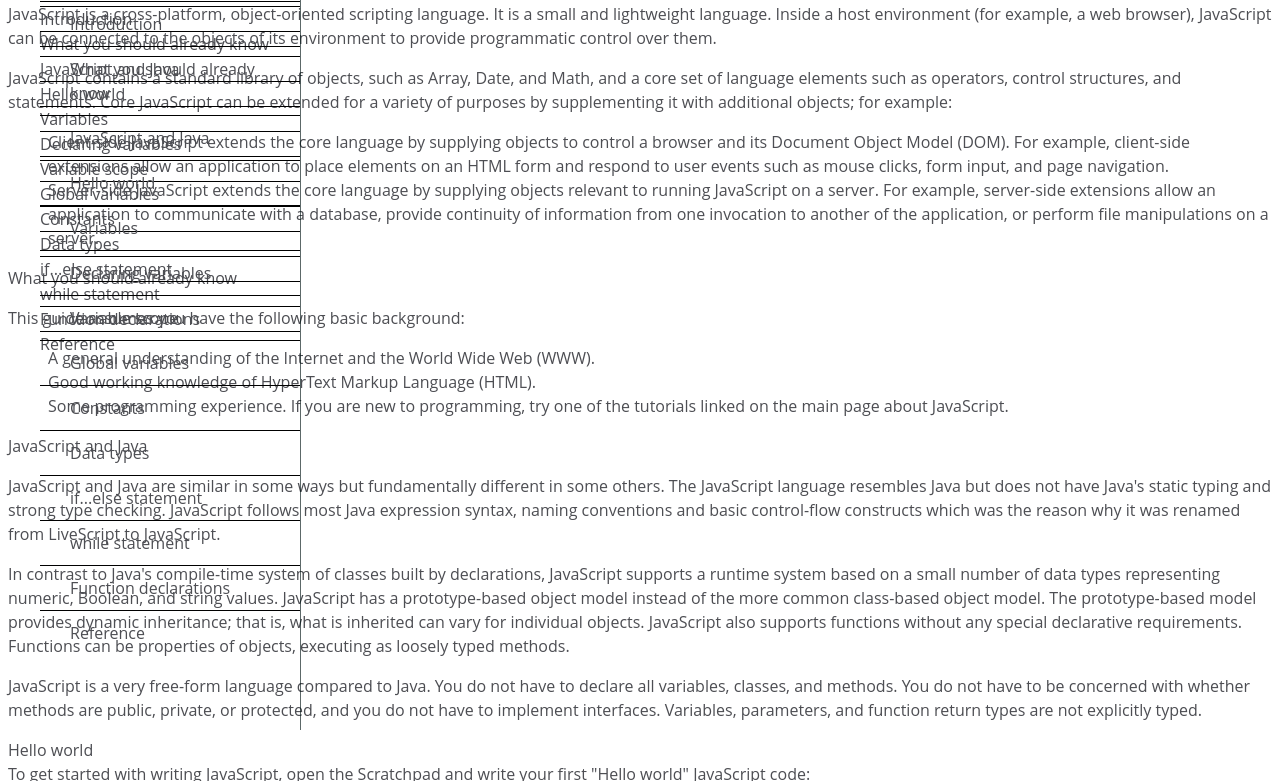
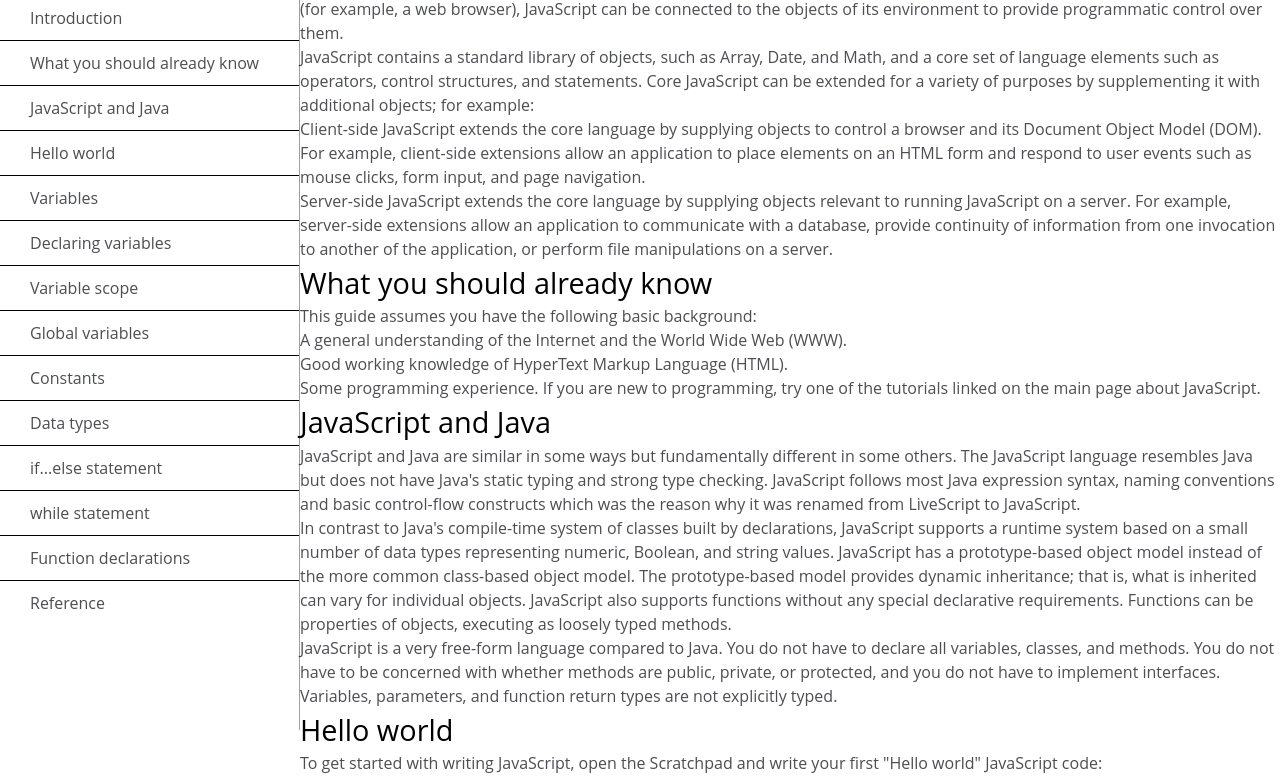
Before and after one commit to MohameDawood/Micrd-Amadou-Dawood, a plain HTML site: page index.html in a window 1280 px wide. Shown: the part 70-851 px from the top of the page. Drawn offline with Linux system fonts and the light colour scheme.

Commit message:
fix the problem in merge

```diff
--- a/index.html
+++ b/index.html
@@ -8,26 +8,28 @@
     <link rel="stylesheet" href="style.css">
 </head>
 <body>
-<<<<<<< HEAD
+    <main class="main-doc">
+    <!--Side Bar-->
     <nav id="navbar">
-        <h1>JS Documentation</h1>
+        <header>JS Documentation</header>
         <ul>
-            <li>Introduction</li>
-            <li>What you should already know</li>
-            <li>JavaScript and Java</li>
-            <li>Hello world</li>
-            <li>Variables</li>
-            <li>Declaring variables</li>
-            <li>Variable scope</li>
-            <li>Global variables</li>
-            <li>Constants</li>
-            <li>Data types</li>
-            <li>if...else statement</li>
-            <li>while statement</li>
-            <li>Function declarations</li>
-            <li>Reference</li>
+            <li><a class="nav-link" href="#Introduction">Introduction </a></li>
+            <li><a class="nav-link" href="#What you should already know">What you should already know</a></li>
+            <li><a class="nav-link" href="#JavaScript and Java">JavaScript and Java</a></li>
+            <li><a class="nav-link" href="#Hello world">Hello world</a></li>
+            <li><a class="nav-link" href="#Variables">Variables</a></li>
+            <li><a class="nav-link" href="#Declaring variables">Declaring variables</a></li>
+            <li><a class="nav-link" href="#Variable scope">Variable scope</a></li>
+            <li><a class="nav-link" href="#Global variables">Global variables</a></li>
+            <li><a class="nav-link" href="#Constants">Constants</a></li>
+            <li><a class="nav-link" href="#Data types">Data types</a></li>
+            <li><a class="nav-link" href="#if...else statement">if...else statement</a></li>
+            <li><a class="nav-link" href="#while statement">while statement</a></li>
+            <li><a class="nav-link" href="#Function declarations">Function declarations</a></li>
+            <li><a class="nav-link" href="#Reference">Reference</a></li>
         </ul>
     </nav >
+    <!--Side Bar-->
 
     <main id="main-doc">
   <section class="main-section" id="Introduction">
@@ -416,31 +418,5 @@
 
 
 
-=======
-    <main class="main-doc">
-        <!--Side Bar-->
-        <nav id="navbar">
-            <header>JS Documentation</header>
-            <ul>
-                <li><a class="nav-link" href="#Introduction">Introduction </a></li>
-                <li><a class="nav-link" href="#What you should already know">What you should already know</a></li>
-                <li><a class="nav-link" href="#JavaScript and Java">JavaScript and Java</a></li>
-                <li><a class="nav-link" href="#Hello world">Hello world</a></li>
-                <li><a class="nav-link" href="#Variables">Variables</a></li>
-                <li><a class="nav-link" href="#Declaring variables">Declaring variables</a></li>
-                <li><a class="nav-link" href="#Variable scope">Variable scope</a></li>
-                <li><a class="nav-link" href="#Global variables">Global variables</a></li>
-                <li><a class="nav-link" href="#Constants">Constants</a></li>
-                <li><a class="nav-link" href="#Data types">Data types</a></li>
-                <li><a class="nav-link" href="#if...else statement">if...else statement</a></li>
-                <li><a class="nav-link" href="#while statement">while statement</a></li>
-                <li><a class="nav-link" href="#Function declarations">Function declarations</a></li>
-                <li><a class="nav-link" href="#Reference">Reference</a></li>
-            </ul>
-        </nav >
-        <!--Side Bar-->
-
-    </main>
->>>>>>> 08b390370427788f4616aa075100383f6396dd9d
 </body>
 </html>
--- a/style.css
+++ b/style.css
@@ -1,33 +1,4 @@
-<<<<<<< HEAD
 
-
-header {
-  color: black;
-  margin: 12px;
-  text-align: center;
-  font-size: 1.8em;
-}
-
-#main-doc header {
-  text-align: left;
-  margin: 0px;
-}
-
-
-code {
-  display: block;
-  text-align: left;
-  white-space: pre;
-  position: relative;
-  word-break: normal;
-  line-height: 2;
-  background-color: #f7f7f7;
-  padding: 13px;
-  margin: 9px;
-  border-radius: 6px;
-}
-=======
-/* Setup */
 *{
     margin: 0;
     padding: 0;
@@ -82,4 +53,31 @@ a:visited{
     padding: 1rem 3rem;
 }
 /* Side Bar */
->>>>>>> 08b390370427788f4616aa075100383f6396dd9d
+
+header {
+  color: black;
+  margin: 12px;
+  text-align: center;
+  font-size: 1.8em;
+}
+#main-doc{
+    margin-left: 300px;
+}
+#main-doc header {
+  text-align: left;
+  margin: 0px;
+}
+
+
+code {
+  display: block;
+  text-align: left;
+  white-space: pre;
+  position: relative;
+  word-break: normal;
+  line-height: 2;
+  background-color: #f7f7f7;
+  padding: 13px;
+  margin: 9px;
+  border-radius: 6px;
+}
```
